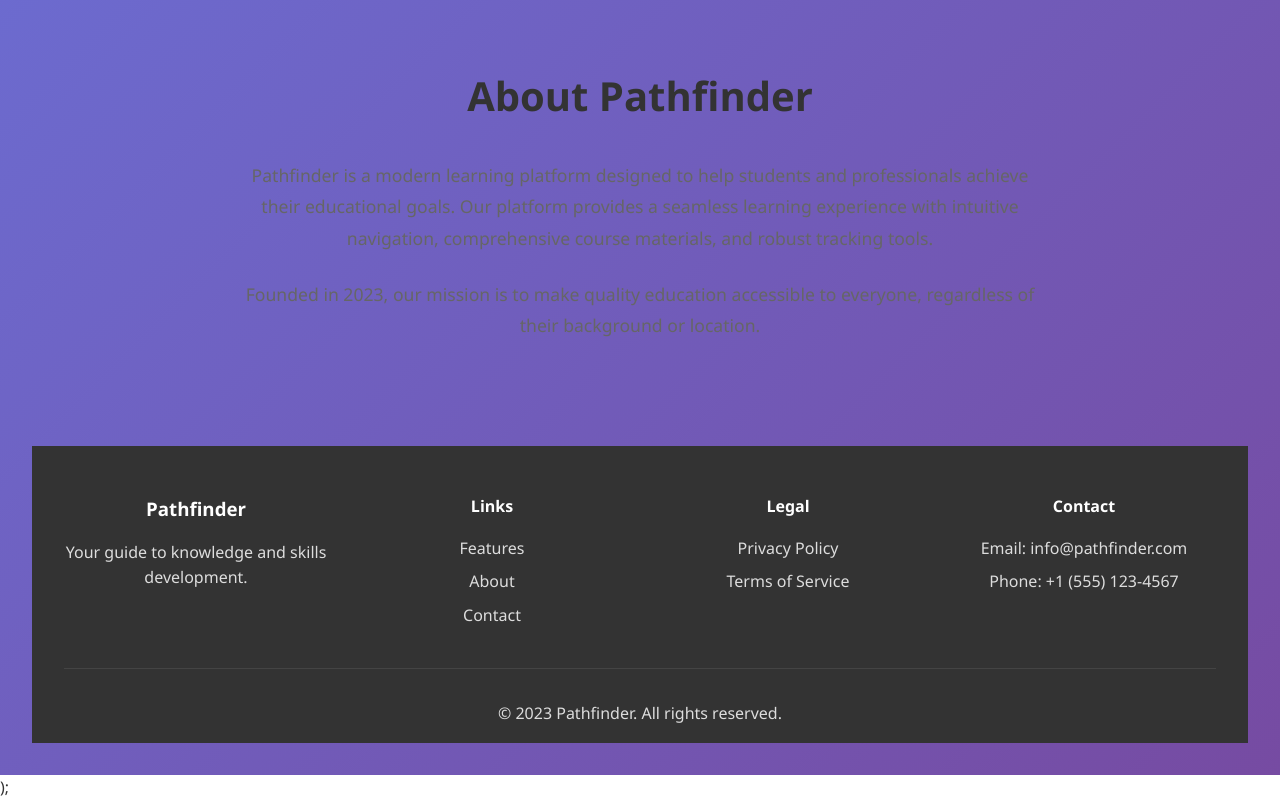
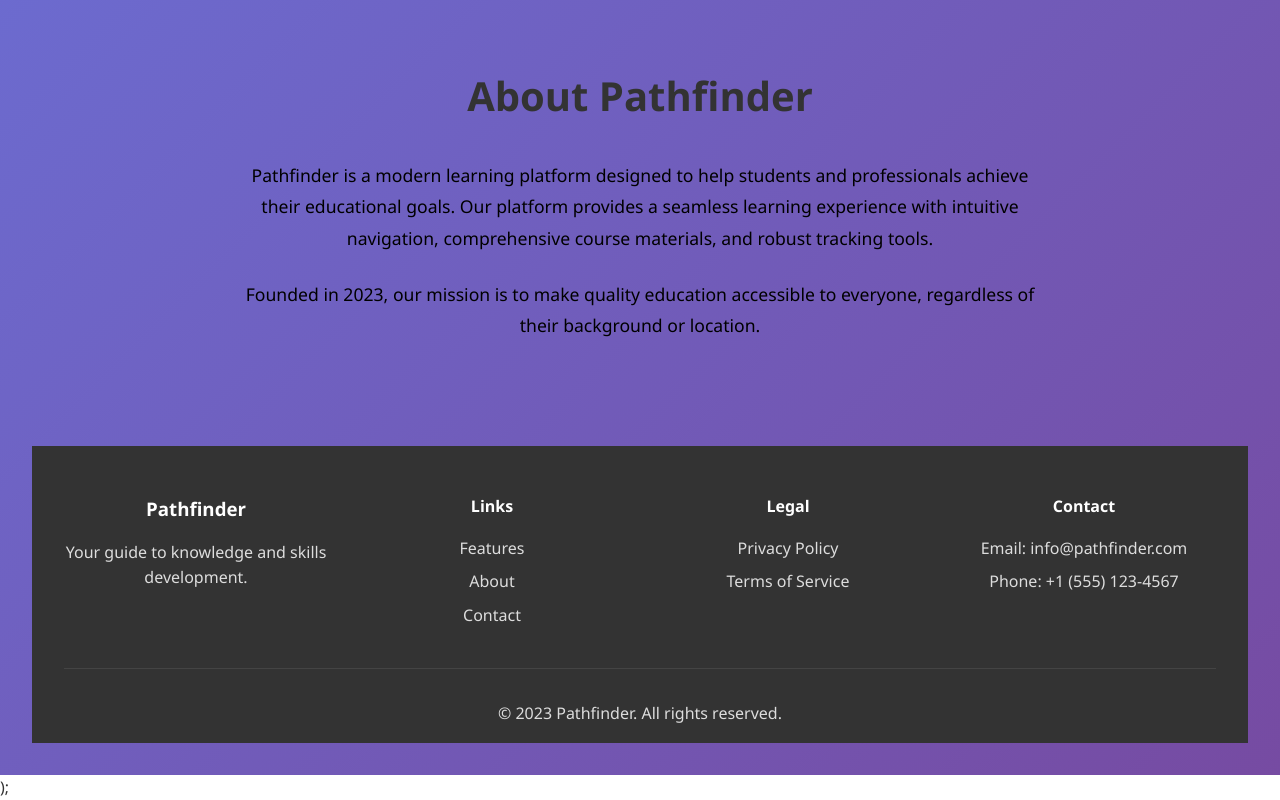
Before and after one commit to Rheems/PATHFINDER-PROJECT, a React (Vite) app: page / in a window 1280 px wide. Shown: the part 1275-2075 px from the top of the page. Built offline with nearby package versions, Linux system fonts and the light colour scheme.

Commit message:
corrected my index.css among others

```diff
--- a/src/index.css
+++ b/src/index.css
@@ -237,7 +237,7 @@ body {
 .about p {
   font-size: 1.1rem;
   line-height: 1.8;
-  color: #666;
+  color: black;
   margin-bottom: 1.5rem;
 }
 
```
